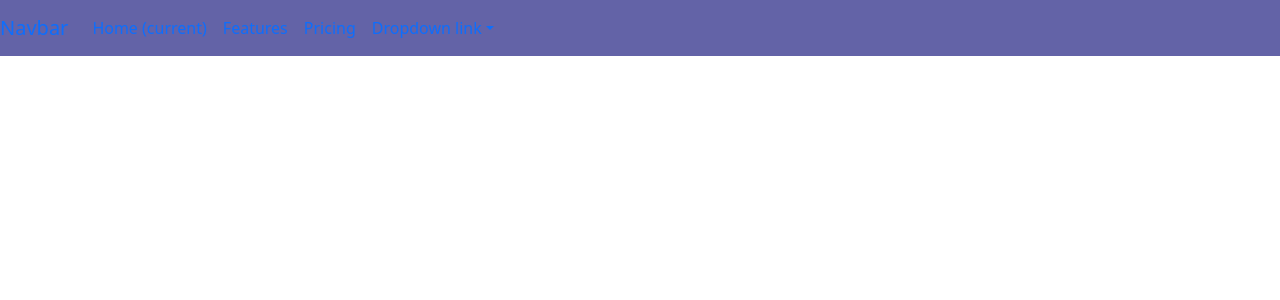
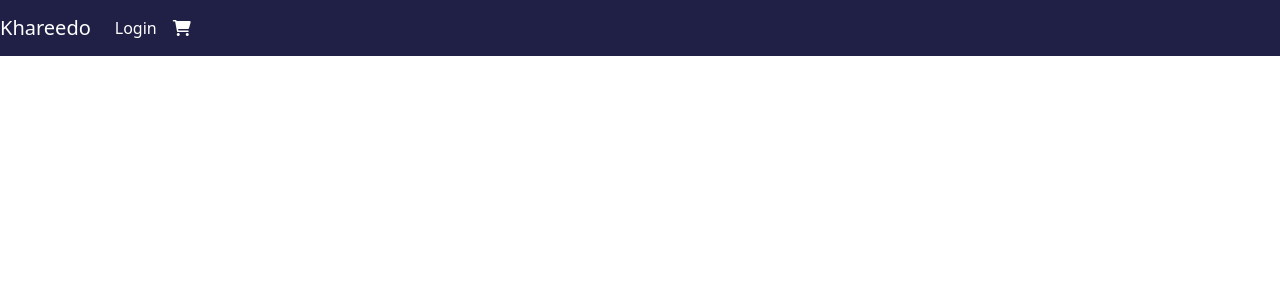
Before and after one commit to wasifdawar/Khareedo, a React (Create React App) app: page / in a window 1280 px wide. Shown: the top 300 px of the page. Built offline with nearby package versions, Linux system fonts and the light colour scheme.

Commit message:
Creating Navbar

```diff
--- a/public/index.html
+++ b/public/index.html
@@ -10,6 +10,7 @@
       content="Web site created using create-react-app"
     />
     <link rel="apple-touch-icon" href="%PUBLIC_URL%/logo192.png" />
+    <link rel="stylesheet" href="https://cdnjs.cloudflare.com/ajax/libs/font-awesome/6.0.0-beta3/css/all.min.css" integrity="sha512-Fo3rlrZj/k7ujTnHg4CGR2D7kSs0v4LLanw2qksYuRlEzO+tcaEPQogQ0KaoGN26/zrn20ImR1DfuLWnOo7aBA==" crossorigin="anonymous" referrerpolicy="no-referrer" />
     <!--
       manifest.json provides metadata used when your web app is installed on a
       user's mobile device or desktop. See https://developers.google.com/web/fundamentals/web-app-manifest/
--- a/src/components/Navbar.js
+++ b/src/components/Navbar.js
@@ -3,63 +3,18 @@ import React from "react";
 const Navbar = () => {
   return (
     <div>
-      <nav className="navbar navbar-expand-lg">
-        <a className="navbar-brand" href="#">
-          Navbar
-        </a>
-        <button
-          className="navbar-toggler"
-          type="button"
-          data-toggle="collapse"
-          data-target="#navbarNavDropdown"
-          aria-controls="navbarNavDropdown"
-          aria-expanded="false"
-          aria-label="Toggle navigation"
-        >
+      <nav className="navbar navbar-expand-lg navbar-light ">
+  <a className="navbar-brand" href="#">Khareedo</a>
+  <button className="navbar-toggler" type="button" data-toggle="collapse" data-target="#navbarNav" aria-controls="navbarNav" aria-expanded="false" aria-label="Toggle navigation">
     <span className="navbar-toggler-icon"></span>
   </button>
-        <div className="collapse navbar-collapse" id="navbarNavDropdown">
-          <ul className="navbar-nav">
-            <li className="nav-item active">
-              <a className="nav-link" href="#">
-                Home <span className="sr-only">(current)</span>
-              </a>
+  <div className="collapse navbar-collapse" id="navbarNav">
+    <ul className="navbar-nav ml-auto">
+      <li className="nav-item">
+        <a className="nav-link" href="#">Login</a>
       </li>
       <li className="nav-item">
-              <a className="nav-link" href="#">
-                Features
-              </a>
-            </li>
-            <li className="nav-item">
-              <a className="nav-link" href="#">
-                Pricing
-              </a>
-            </li>
-            <li className="nav-item dropdown">
-              <a
-                className="nav-link dropdown-toggle"
-                href="#"
-                id="navbarDropdownMenuLink"
-                data-toggle="dropdown"
-                aria-haspopup="true"
-                aria-expanded="false"
-              >
-                Dropdown link
-              </a>
-              <div
-                className="dropdown-menu"
-                aria-labelledby="navbarDropdownMenuLink"
-              >
-                <a className="dropdown-item" href="#">
-                  Action
-                </a>
-                <a className="dropdown-item" href="#">
-                  Another action
-                </a>
-                <a className="dropdown-item" href="#">
-                  Something else here
-                </a>
-              </div>
+        <a className="nav-link" href="#"><i class="fas fa-shopping-cart"></i></a>
       </li>
     </ul>
   </div>
--- a/src/index.css
+++ b/src/index.css
@@ -12,5 +12,12 @@ code {
     monospace;
 }
 .navbar {
-  background-color: rgba(8, 8, 116, 0.63) !important;
+  background-color: rgba(0, 0, 44, 0.876) !important;
 }
+.nav-link{
+  color: white !important;
+}
+
+.navbar-brand{
+  color:white !important;
+}
```
Also changed, not shown: 1 other file (tests, documents, lock files or other folders). Lines whose indentation alone changed are shown as unchanged.
